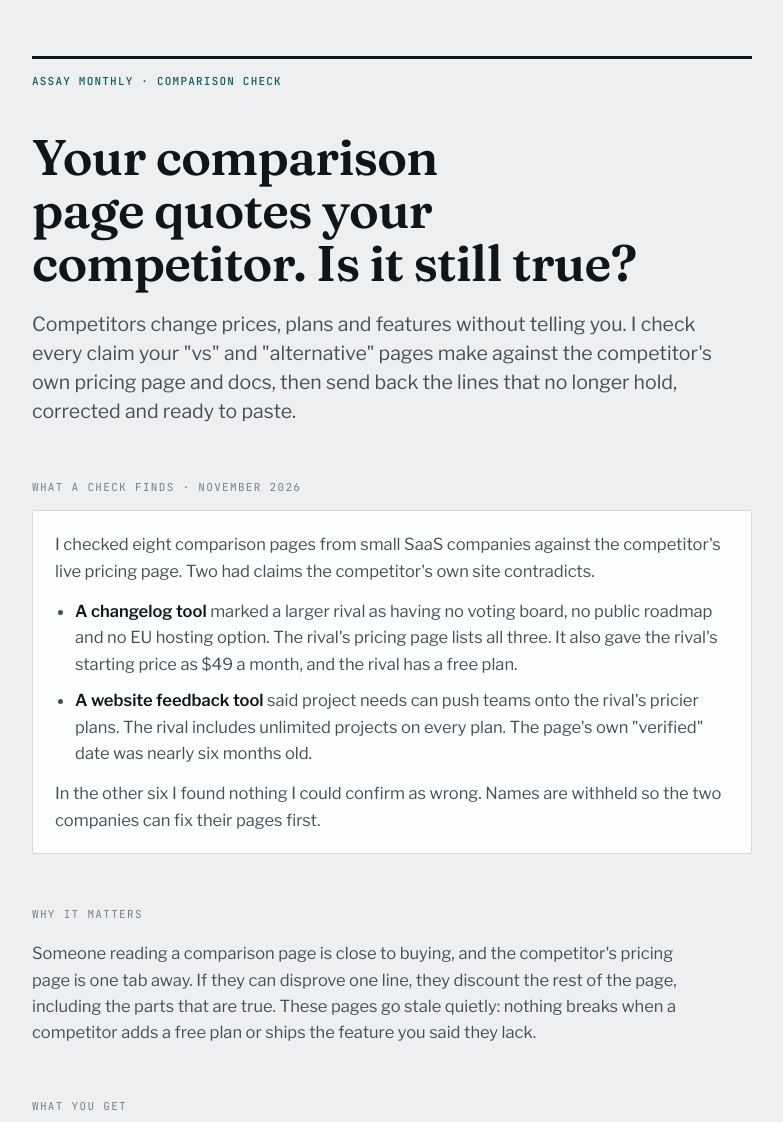
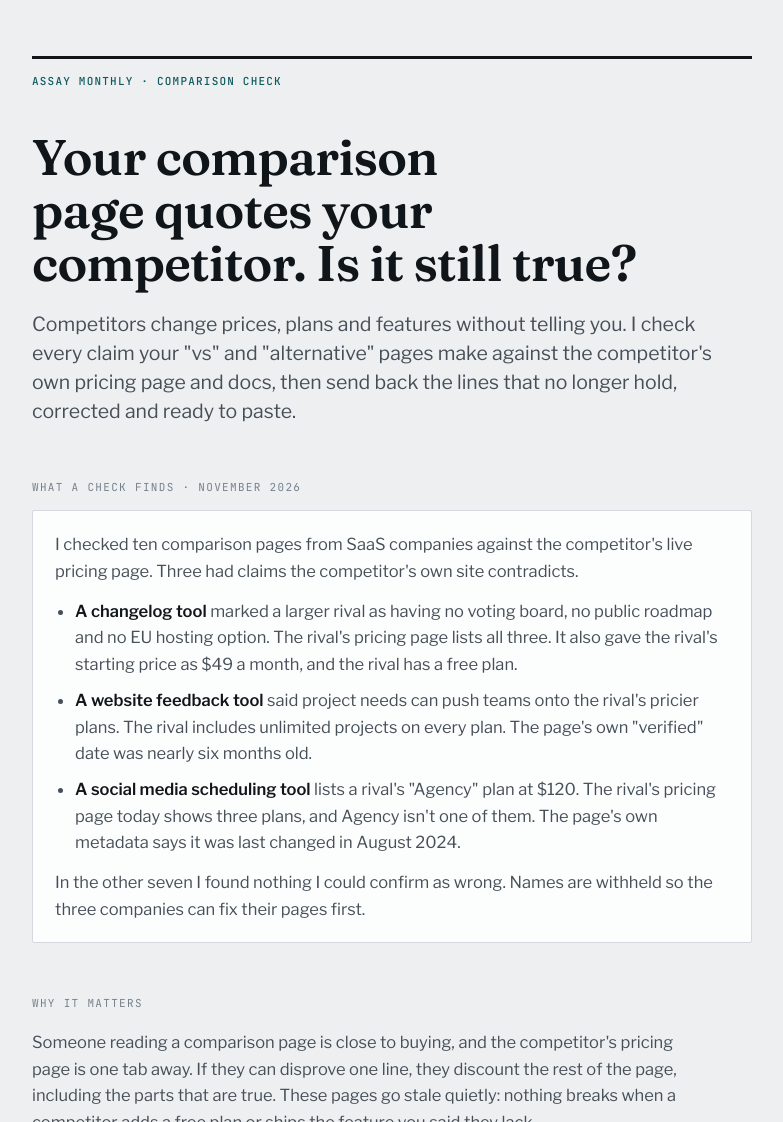
Before and after one commit to pkdoddamani/assaymonthly.com, a plain HTML site: page comparison-check/index.html in a window 1280 px wide. Shown: the top 1122 px of the page, without its empty margins (248-1031 px from the left). Drawn offline with nearby package versions, Linux system fonts and the light colour scheme.

Commit message:
Comparison check page: add third finding

```diff
--- a/comparison-check/index.html
+++ b/comparison-check/index.html
@@ -73,12 +73,13 @@ footer a{color:inherit}
 
   <p class="kicker">What a check finds · November 2026</p>
   <div class="find">
-    <p>I checked eight comparison pages from small SaaS companies against the competitor's live pricing page. Two had claims the competitor's own site contradicts.</p>
+    <p>I checked ten comparison pages from SaaS companies against the competitor's live pricing page. Three had claims the competitor's own site contradicts.</p>
     <ul class="plain">
       <li><strong>A changelog tool</strong> marked a larger rival as having no voting board, no public roadmap and no EU hosting option. The rival's pricing page lists all three. It also gave the rival's starting price as $49 a month, and the rival has a free plan.</li>
       <li><strong>A website feedback tool</strong> said project needs can push teams onto the rival's pricier plans. The rival includes unlimited projects on every plan. The page's own "verified" date was nearly six months old.</li>
+      <li><strong>A social media scheduling tool</strong> lists a rival's "Agency" plan at $120. The rival's pricing page today shows three plans, and Agency isn't one of them. The page's own metadata says it was last changed in August 2024.</li>
     </ul>
-    <p>In the other six I found nothing I could confirm as wrong. Names are withheld so the two companies can fix their pages first.</p>
+    <p>In the other seven I found nothing I could confirm as wrong. Names are withheld so the three companies can fix their pages first.</p>
   </div>
 
   <p class="kicker">Why it matters</p>
```
